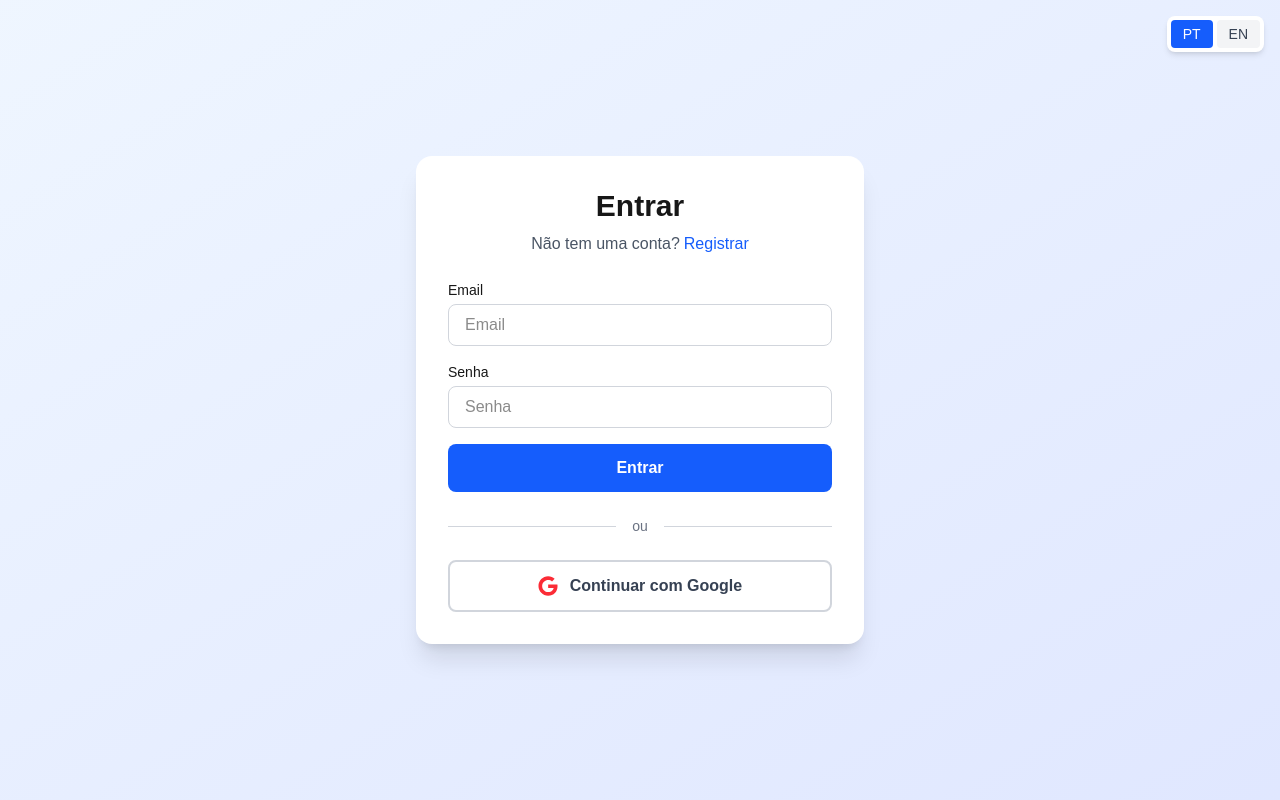
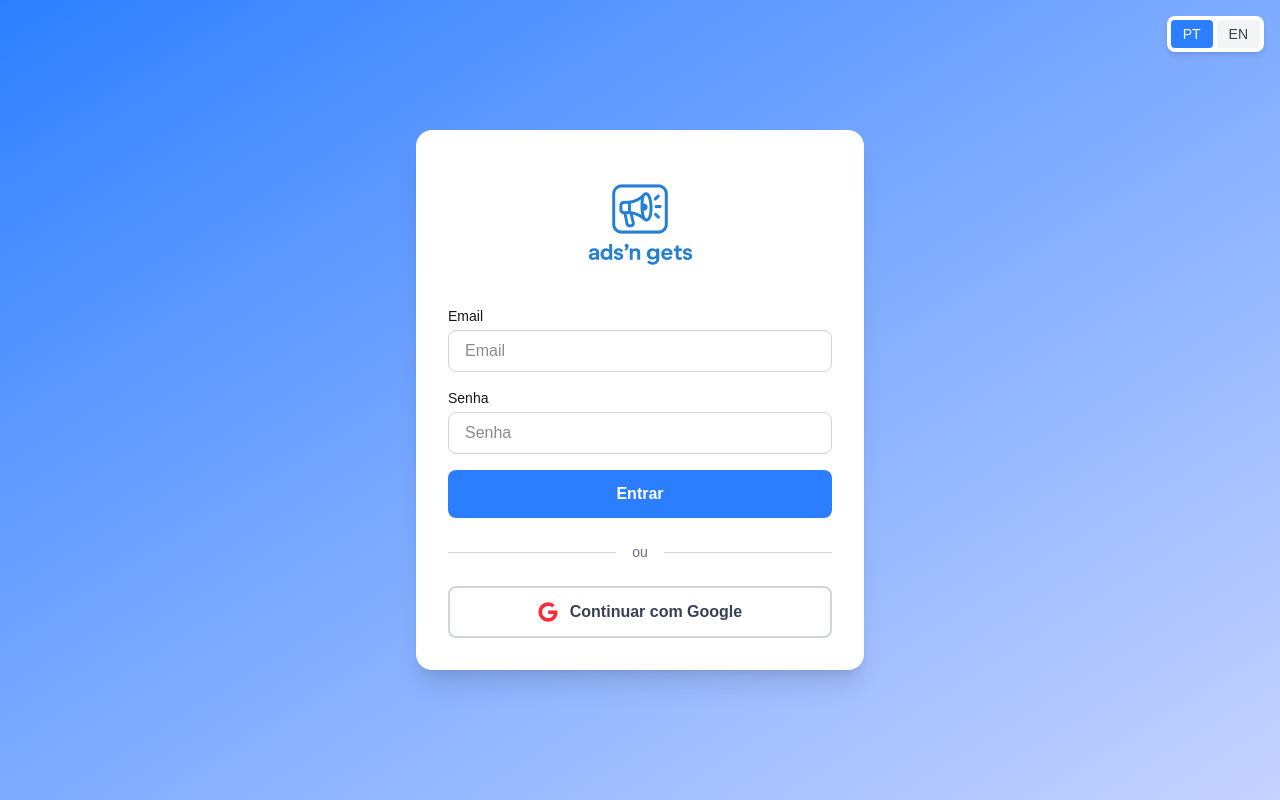
Before and after one commit to ogdie/ads-gets, a Next.js app: page / in a window 1280 px wide. Built offline with nearby package versions, Linux system fonts and the light colour scheme.

Commit message:
Logo.jsx and login css

```diff
--- a/src/components/AdModal.jsx
+++ b/src/components/AdModal.jsx
@@ -43,7 +43,7 @@
             <>
               <div className="flex items-center gap-3 mb-4">
                 <Icon className={`text-2xl ${
-                  formData.platform === "Facebook" ? "text-blue-600" :
+                  formData.platform === "Facebook" ? "text-blue-500" :
                   formData.platform === "Instagram" ? "text-pink-600" :
                   "text-green-600"
                 }`} />
@@ -97,7 +97,7 @@
               <div className="flex gap-3 pt-4">
                 <button
                   onClick={() => setIsEditing(true)}
-                  className="flex-1 bg-blue-600 text-white py-2 rounded-lg hover:bg-blue-700"
+                  className="flex-1 bg-blue-500 text-white py-2 rounded-lg hover:bg-blue-700"
                 >
                   {t("home.actions.edit")}
                 </button>
@@ -200,7 +200,7 @@
               <div className="flex gap-3 pt-4">
                 <button
                   onClick={handleSave}
-                  className="flex-1 bg-blue-600 text-white py-2 rounded-lg hover:bg-blue-700"
+                  className="flex-1 bg-blue-500 text-white py-2 rounded-lg hover:bg-blue-700"
                 >
                   Salvar
                 </button>
--- a/src/components/CreateAdModal.jsx
+++ b/src/components/CreateAdModal.jsx
@@ -199,7 +199,7 @@
           <div className="flex gap-3 pt-4">
             <button
               type="submit"
-              className="flex-1 bg-blue-600 text-white py-2 rounded-lg hover:bg-blue-700"
+              className="flex-1 bg-blue-500 text-white py-2 rounded-lg hover:bg-blue-700"
             >
               Criar Anúncio
             </button>
--- /dev/null
+++ b/src/components/Logo.jsx
@@ -0,0 +1,16 @@
+import Image from "next/image";
+
+export default function Logo() {
+  return (
+    <div className="flex justify-center mb-4">
+      <Image
+        src="/logo.png"
+        alt="Logo"
+        width={1480}
+        height={140}
+        className="w-24 h-24 sm:w-28 sm:h-28 md:w-32 md:h-32 rounded-md"
+        priority
+      />
+    </div>
+  );
+}
--- a/src/pages/index.js
+++ b/src/pages/index.js
@@ -3,6 +3,7 @@
 import { FaGoogle, FaFacebook } from "react-icons/fa";
 import { useAuth } from "../context/AuthContext";
 import { useLanguage } from "../context/LanguageContext";
+import Logo from "../components/Logo";
 
 export default function Login() {
   const router = useRouter();
@@ -45,19 +46,27 @@
   };
 
   return (
-    <div className="min-h-screen bg-gradient-to-br from-blue-50 to-indigo-100 flex items-center justify-center p-4">
+    <div className="min-h-screen bg-gradient-to-br from-blue-500 to-indigo-200 flex items-center justify-center p-4">
       <div className="absolute top-4 right-4">
         <div className="flex items-center gap-1 bg-white rounded-lg shadow-md p-1">
           <button
             onClick={() => changeLanguage("pt")}
-            className={`px-3 py-1 rounded text-sm font-medium ${language === "pt" ? "bg-blue-600 text-white" : "bg-gray-100 text-gray-700 hover:bg-gray-200"}`}
+            className={`px-3 py-1 rounded text-sm font-medium ${
+              language === "pt"
+                ? "bg-blue-500 text-white"
+                : "bg-gray-100 text-gray-700 hover:bg-gray-200"
+            }`}
             title="Português"
           >
             PT
           </button>
           <button
             onClick={() => changeLanguage("en")}
-            className={`px-3 py-1 rounded text-sm font-medium ${language === "en" ? "bg-blue-600 text-white" : "bg-gray-100 text-gray-700 hover:bg-gray-200"}`}
+            className={`px-3 py-1 rounded text-sm font-medium ${
+              language === "en"
+                ? "bg-blue-500 text-white"
+                : "bg-gray-100 text-gray-700 hover:bg-gray-200"
+            }`}
             title="English"
           >
             EN
@@ -66,21 +75,8 @@
       </div>
 
       <div className="bg-white rounded-2xl shadow-xl p-8 w-full max-w-md">
-        <h1 className="text-3xl font-bold text-center mb-2">
-          {t("login.title")}
-        </h1>
-        <p className="text-center text-gray-600 mb-6">
-          {isRegister ? t("login.haveAccount") : t("login.noAccount")}
-          <button
-            onClick={() => {
-              setIsRegister(!isRegister);
-              setError("");
-            }}
-            className="text-blue-600 ml-1 hover:underline"
-          >
-            {isRegister ? t("login.loginButton") : t("login.register")}
-          </button>
-        </p>
+        {/* LOGO CENTRALIZADO */}
+        <Logo />
 
         {error && (
           <div className="bg-red-100 border border-red-400 text-red-700 px-4 py-3 rounded mb-4">
@@ -136,10 +132,12 @@
           <button
             type="submit"
             disabled={loading}
-            className="w-full bg-blue-600 text-white py-3 rounded-lg font-semibold hover:bg-blue-700 transition-colors disabled:opacity-50"
+            className="w-full bg-blue-500 text-white py-3 rounded-lg font-semibold hover:bg-blue-900 transition-colors disabled:opacity-50"
           >
             {loading
-              ? language === "pt" ? "Carregando..." : "Loading..."
+              ? language === "pt"
+                ? "Carregando..."
+                : "Loading..."
               : isRegister
               ? t("login.registerButton")
               : t("login.loginButton")}
```
